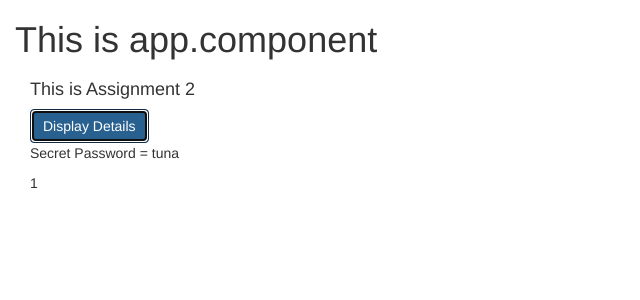
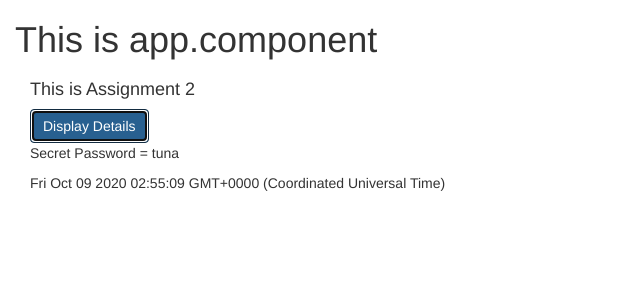
Before and after one commit to gayanvirajmadusanka/Angular-Basic, an Angular app: page / in a window 1280 px wide. Both pictures are taken after a click on the button "Display Details". Shown: the top 300 px of the page, without its empty margins (0-640 px from the left). Built offline with nearby package versions, Linux system fonts and the light colour scheme.

Commit message:
33. Getting the Index when using ngFor

```diff
--- a/src/app/displaydetails/displaydetails.component.html
+++ b/src/app/displaydetails/displaydetails.component.html
@@ -8,9 +8,9 @@
   </button>
   <p *ngIf="showSecret">Secret Password = tuna</p>
   <div
-    *ngFor="let logItem of log"
-    [ngStyle]="{ backgroundColor: logItem >= 5 ? 'blue' : 'transparent' }"
-    [ngClass]="{ 'white-txt': logItem >= 5 }"
+    *ngFor="let logItem of log; let i = index"
+    [ngStyle]="{ backgroundColor: i >= 4 ? 'blue' : 'transparent' }"
+    [ngClass]="{ 'white-txt': i >= 4 }"
   >
     {{ logItem }}
   </div>
--- a/src/app/displaydetails/displaydetails.component.ts
+++ b/src/app/displaydetails/displaydetails.component.ts
@@ -13,7 +13,8 @@
 
   onToggleDisplay() {
     this.showSecret = !this.showSecret;
-    this.log.push(this.log.length + 1);
+    // this.log.push(this.log.length + 1);
+    this.log.push(new Date());
   }
 
   ngOnInit(): void {}
```
